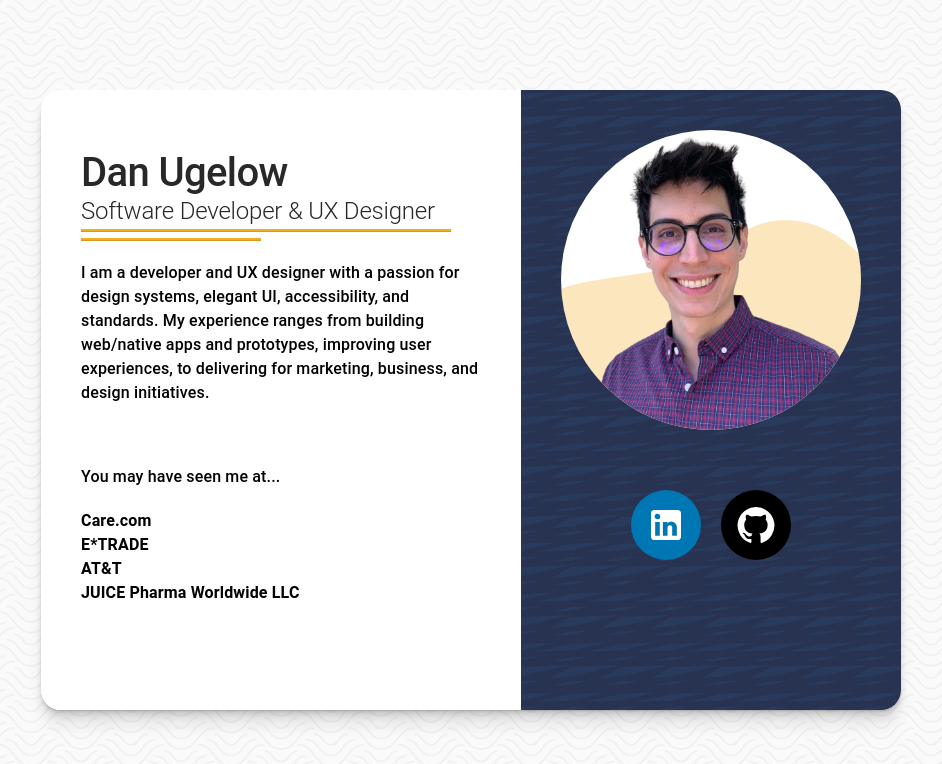
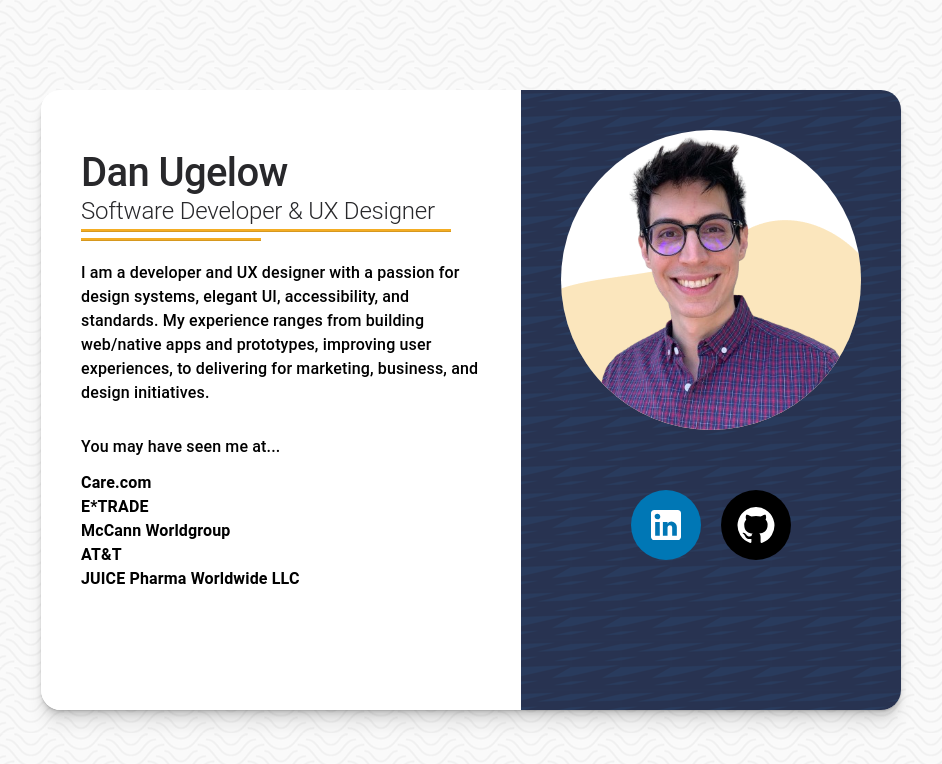
Before and after one commit to DanUgelow/portfolio, a Next.js app: page / in a window 1280 px wide. Shown: the top 764 px of the page, without its empty margins (169-1111 px from the left). Built offline with nearby package versions, Linux system fonts and the light colour scheme.

Commit message:
fix spacing

```diff
--- a/src/app/page.js
+++ b/src/app/page.js
@@ -76,16 +76,23 @@ export default function Home() {
               <Typography
                 fontWeight='medium'
                 sx={{
-                  marginTop: "60px !important",
+                  marginTop: "30px !important",
                 }}
               >
                 You may have seen me at...
               </Typography>
               <Box>
-                <Typography fontWeight='bold'>
+                <Typography
+                  fontWeight='bold'
+                  sx={{
+                    marginTop: "12px !important",
+                  }}
+                >
                   Care.com
                   <br />
                   E*TRADE
+                  <br />
+                  McCann Worldgroup
                   <br />
                   AT&T <br />
                   JUICE Pharma Worldwide LLC
```
